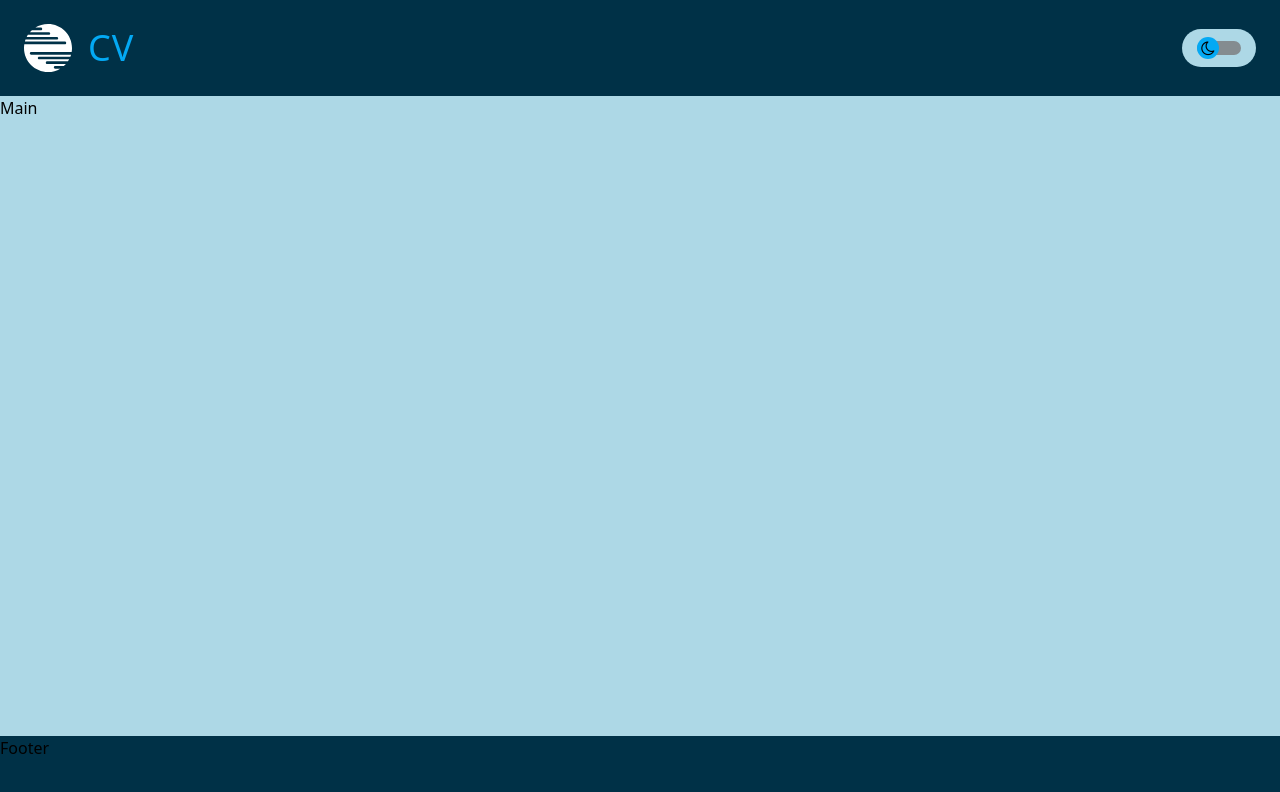
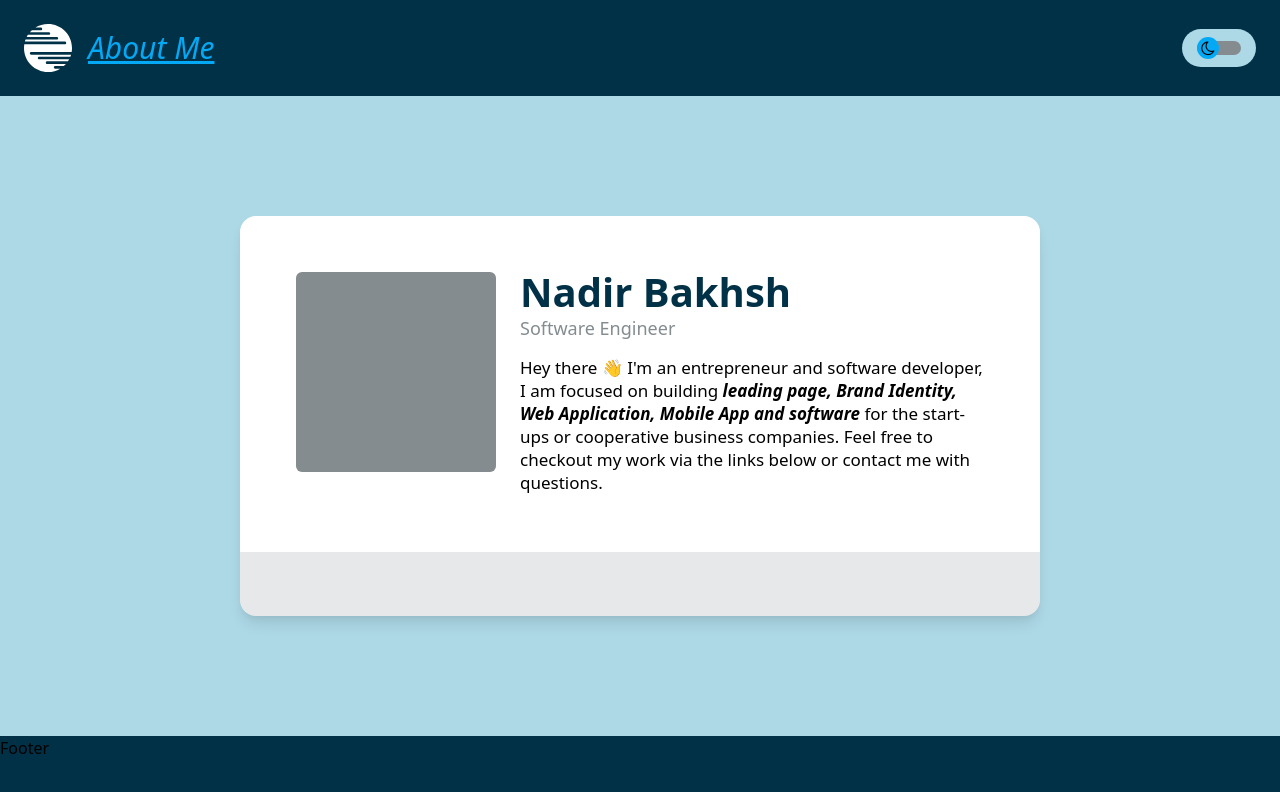
Before and after one commit to NadirBakhsh/NadirBakhsh, a Next.js app: page / in a window 1280 px wide. Shown: the top 792 px of the page. Built offline with nearby package versions, Linux system fonts and the light colour scheme.

Commit message:
card complete

```diff
--- /dev/null
+++ b/components/Card.jsx
@@ -0,0 +1,38 @@
+import React from 'react'
+import Image from 'next/image'
+import { Poppins } from '@next/font/google'
+
+
+const poppins = Poppins({
+	weight: ['400', '500','700'],
+	variable: '--font-poppins',
+	subsets: ['latin']
+})
+
+const Card = () => {
+
+	return (
+		<>
+			<div className='card w-full max-w-[800px] h-auto md:h-[400px] rounded-xl lg:rounded-2xl'>
+				<div className='card-body text-center md:text-left flex flex-col md:flex-row items-center md:items-start justify-between flex-1 p-6 md:p-14'>
+					<span className='profile-img w-[200px] h-[200px] bg-[#848C90] rounded-full md:rounded-md'></span>
+					<span className='about-content  flex-1 w-full h-full'>
+						<h1 className={`text-[32px] lg:text-[40px] ${poppins.variable} font-bold leading-[40px]`}>Nadir Bakhsh</h1>
+						<h2 className={`text-[18px] ${poppins.variable} font-medium leading-8 `}>Software Engineer</h2>
+						<p className={`text-[14px] md:text-[17px] leading-[23px] mt-3 ${poppins.variable}`}>
+							Hey there 👋 I'm an entrepreneur and software developer, I am focused on building <span className='font-semibold italic	'> leading page, Brand
+							Identity, Web Application, Mobile App and software </span> for the start-ups or cooperative business companies.
+							Feel free to checkout my work via the links below or contact me with questions.
+						</p>
+					</span>
+				</div>
+				<div className='card-footer'>
+					<span className='portfolio-link'></span>
+					<span className='contact-link'></span>
+				</div>
+			</div>
+		</>
+	)
+}
+
+export default Card
--- a/components/Logo.jsx
+++ b/components/Logo.jsx
@@ -1,5 +1,13 @@
 import Link from 'next/link'
 import React from 'react'
+import { Poppins } from '@next/font/google'
+
+
+const poppins = Poppins({
+	weight: ['400', '500','700'],
+	variable: '--font-poppins',
+	subsets: ['latin']
+})
 
 const Logo = () => {
 	return (
@@ -12,8 +20,8 @@ const Logo = () => {
 			</svg>
 			<span
 				onClick={() => window.open('https://legendary-stardust-d4ef3c.netlify.app/', '_blank')}
-				className='text-[#03A9F4] hover:text-[#fff] text-4xl font-medium tracking-wide transition-all cursor-pointer'>
-				CV
+				className={`text-[#03A9F4] hover:text-[#fff] text-2xl md:text-3xl italic underline transition-all cursor-pointer ${poppins.variable}`}>
+				About Me
 			</span>
 		</div>
 	)
--- a/components/Main.jsx
+++ b/components/Main.jsx
@@ -1,8 +1,11 @@
+import Card from "./Card"
 
 const Main = () => {
 
   return (
-    <main>Main</main>
+    <main className="p-6">
+      <Card />
+    </main>
   )
 }
 
--- a/package.json
+++ b/package.json
@@ -9,6 +9,7 @@
     "lint": "next lint"
   },
   "dependencies": {
+    "@next/font": "^13.0.5",
     "eslint": "8.28.0",
     "eslint-config-next": "13.0.5",
     "next": "13.0.5",
--- a/styles/globals.css
+++ b/styles/globals.css
@@ -34,6 +34,9 @@ main {
 
 main {
     background-color: var(--light-secondary-color);
+    display: flex;
+    justify-content: center;
+    align-items: center;
 }
 
 .dark main {
@@ -93,3 +96,44 @@ footer {
 .dark .switch-btn button {
     transform: translateX(22px);
 }
+
+.card {
+    background-color: #fff;
+    box-shadow: rgba(0, 0, 0, 0.1) 0px 10px 15px -3px, rgba(0, 0, 0, 0.05) 0px 4px 6px -2px;
+    overflow: hidden;
+    display: flex;
+    flex-direction: column;
+    justify-content: space-between;
+}
+
+.dark .card {
+    background-color: var(--dark-primary-color);
+}
+
+.card-footer {
+    width: 100%;
+    height: 64px;
+    background-color: var(--light-base-color);
+    opacity: .2;
+}
+
+.card-body {
+    gap: 24px;
+}
+
+.about-content h1 {
+    color: var(--light-primary-color);
+}
+.dark .about-content h1 {
+    color: #fff;
+    opacity: .8;
+}
+
+.dark .about-content p {
+    color: #fff;
+    opacity: .8;
+}
+
+.about-content h2 {
+    color: var(--light-base-color);
+}
```
Also changed, not shown: pages/index.js (+6 -1 lines), 1 other file (tests, documents, lock files or other folders).
